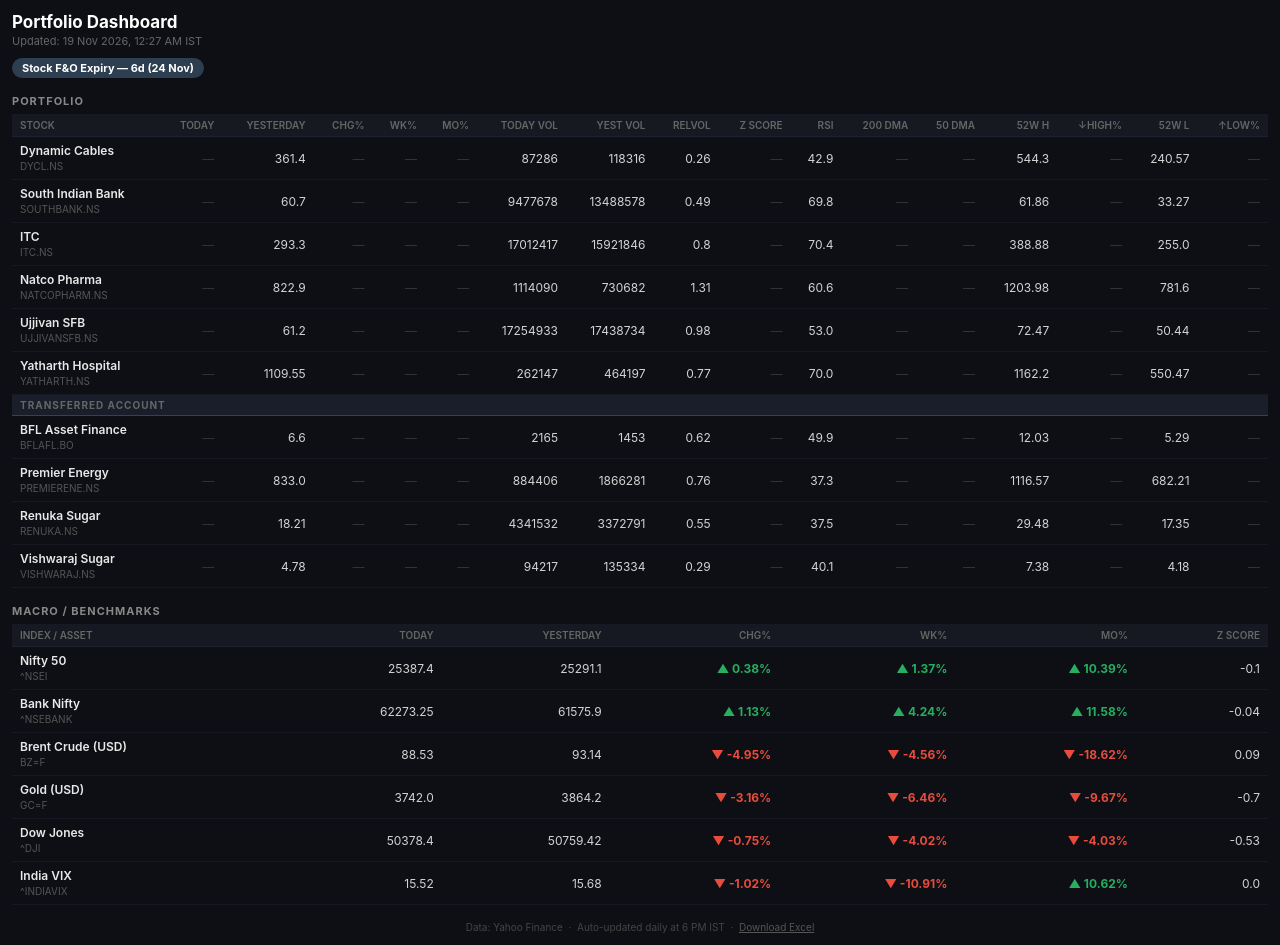
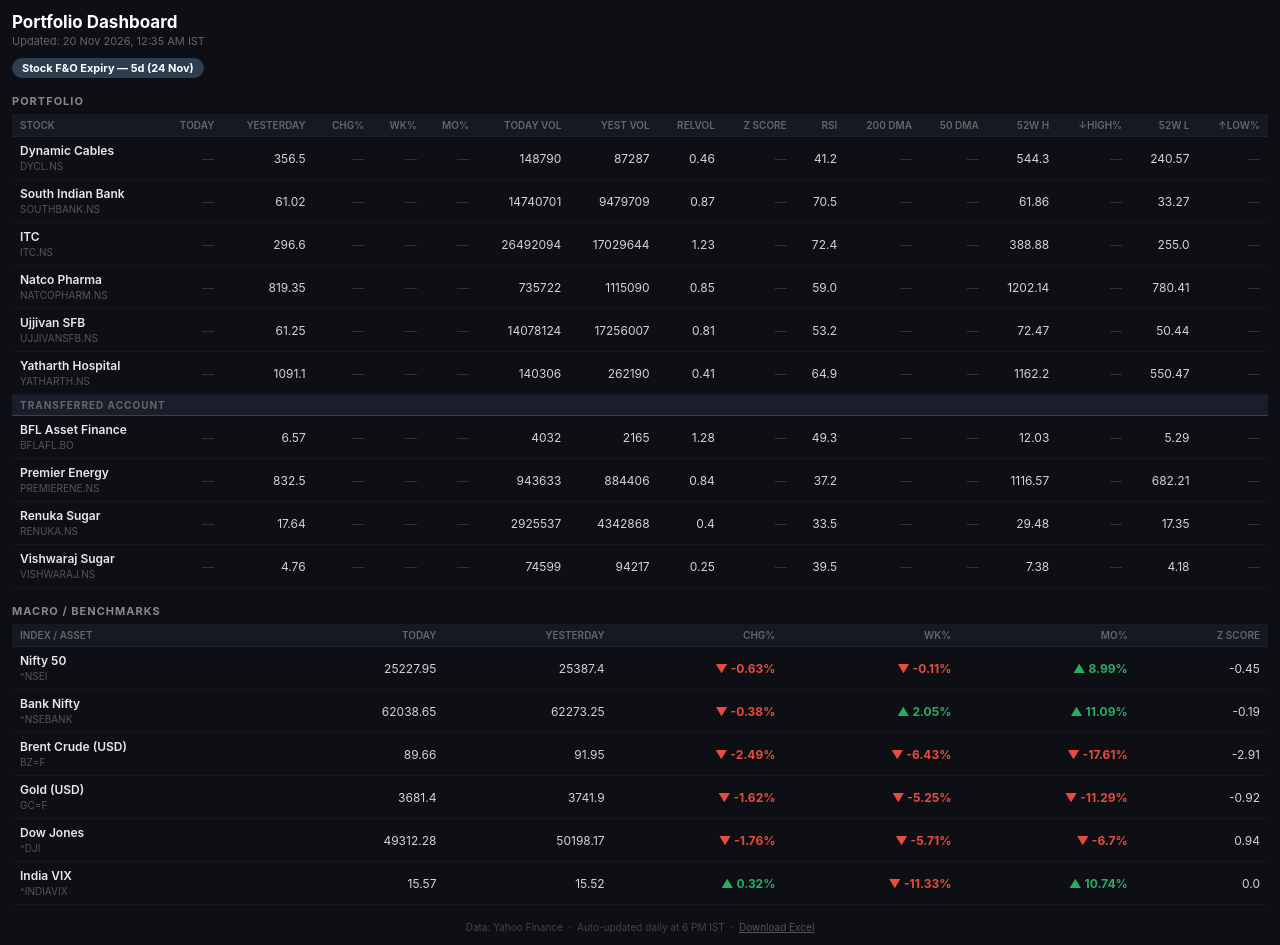
Before and after one commit to sams3011/portfolio-tracker, a plain HTML site: page docs/dashboard.html in a window 1280 px wide. Drawn offline with Linux system fonts and the light colour scheme.

Commit message:
chore: daily portfolio update 2026-11-19 [skip ci]

```diff
--- a/docs/dashboard.html
+++ b/docs/dashboard.html
@@ -39,9 +39,9 @@
 </head>
 <body>
   <h1>Portfolio Dashboard</h1>
-  <div class="sub">Updated: 19 Nov 2026, 12:27 AM IST</div>
+  <div class="sub">Updated: 20 Nov 2026, 12:35 AM IST</div>
 
-  <div class="expiry-bar"><span class="badge" style="background:#2c3e50">Stock F&O Expiry — 6d (24 Nov)</span>
+  <div class="expiry-bar"><span class="badge" style="background:#2c3e50">Stock F&O Expiry — 5d (24 Nov)</span>
 </div>
 
   <div class="sec">Portfolio</div>
@@ -56,60 +56,60 @@
     <tbody>
         <tr>
           <td class="sname">Dynamic Cables<br><small>DYCL.NS</small></td>
-          <td class="na">—</td> <td>361.4</td> <td class="na">—</td>
+          <td class="na">—</td> <td>356.5</td> <td class="na">—</td>
           <td class="na">—</td> <td class="na">—</td>
-          <td>87286</td> <td>118316</td>
-          <td>0.26</td> <td class="na">—</td> <td>42.9</td>
+          <td>148790</td> <td>87287</td>
+          <td>0.46</td> <td class="na">—</td> <td>41.2</td>
           <td class="na">—</td> <td class="na">—</td>
           <td>544.3</td> <td class="na">—</td>
           <td>240.57</td> <td class="na">—</td>
         </tr>
         <tr>
           <td class="sname">South Indian Bank<br><small>SOUTHBANK.NS</small></td>
-          <td class="na">—</td> <td>60.7</td> <td class="na">—</td>
+          <td class="na">—</td> <td>61.02</td> <td class="na">—</td>
           <td class="na">—</td> <td class="na">—</td>
-          <td>9477678</td> <td>13488578</td>
-          <td>0.49</td> <td class="na">—</td> <td>69.8</td>
+          <td>14740701</td> <td>9479709</td>
+          <td>0.87</td> <td class="na">—</td> <td>70.5</td>
           <td class="na">—</td> <td class="na">—</td>
           <td>61.86</td> <td class="na">—</td>
           <td>33.27</td> <td class="na">—</td>
         </tr>
         <tr>
           <td class="sname">ITC<br><small>ITC.NS</small></td>
-          <td class="na">—</td> <td>293.3</td> <td class="na">—</td>
+          <td class="na">—</td> <td>296.6</td> <td class="na">—</td>
           <td class="na">—</td> <td class="na">—</td>
-          <td>17012417</td> <td>15921846</td>
-          <td>0.8</td> <td class="na">—</td> <td>70.4</td>
+          <td>26492094</td> <td>17029644</td>
+          <td>1.23</td> <td class="na">—</td> <td>72.4</td>
           <td class="na">—</td> <td class="na">—</td>
           <td>388.88</td> <td class="na">—</td>
           <td>255.0</td> <td class="na">—</td>
         </tr>
         <tr>
           <td class="sname">Natco Pharma<br><small>NATCOPHARM.NS</small></td>
-          <td class="na">—</td> <td>822.9</td> <td class="na">—</td>
+          <td class="na">—</td> <td>819.35</td> <td class="na">—</td>
           <td class="na">—</td> <td class="na">—</td>
-          <td>1114090</td> <td>730682</td>
-          <td>1.31</td> <td class="na">—</td> <td>60.6</td>
+          <td>735722</td> <td>1115090</td>
+          <td>0.85</td> <td class="na">—</td> <td>59.0</td>
           <td class="na">—</td> <td class="na">—</td>
-          <td>1203.98</td> <td class="na">—</td>
-          <td>781.6</td> <td class="na">—</td>
+          <td>1202.14</td> <td class="na">—</td>
+          <td>780.41</td> <td class="na">—</td>
         </tr>
         <tr>
           <td class="sname">Ujjivan SFB<br><small>UJJIVANSFB.NS</small></td>
-          <td class="na">—</td> <td>61.2</td> <td class="na">—</td>
+          <td class="na">—</td> <td>61.25</td> <td class="na">—</td>
           <td class="na">—</td> <td class="na">—</td>
-          <td>17254933</td> <td>17438734</td>
-          <td>0.98</td> <td class="na">—</td> <td>53.0</td>
+          <td>14078124</td> <td>17256007</td>
+          <td>0.81</td> <td class="na">—</td> <td>53.2</td>
           <td class="na">—</td> <td class="na">—</td>
           <td>72.47</td> <td class="na">—</td>
           <td>50.44</td> <td class="na">—</td>
         </tr>
         <tr>
           <td class="sname">Yatharth Hospital<br><small>YATHARTH.NS</small></td>
-          <td class="na">—</td> <td>1109.55</td> <td class="na">—</td>
+          <td class="na">—</td> <td>1091.1</td> <td class="na">—</td>
           <td class="na">—</td> <td class="na">—</td>
-          <td>262147</td> <td>464197</td>
-          <td>0.77</td> <td class="na">—</td> <td>70.0</td>
+          <td>140306</td> <td>262190</td>
+          <td>0.41</td> <td class="na">—</td> <td>64.9</td>
           <td class="na">—</td> <td class="na">—</td>
           <td>1162.2</td> <td class="na">—</td>
           <td>550.47</td> <td class="na">—</td>
@@ -119,40 +119,40 @@
         </tr>
         <tr>
           <td class="sname">BFL Asset Finance<br><small>BFLAFL.BO</small></td>
-          <td class="na">—</td> <td>6.6</td> <td class="na">—</td>
+          <td class="na">—</td> <td>6.57</td> <td class="na">—</td>
           <td class="na">—</td> <td class="na">—</td>
-          <td>2165</td> <td>1453</td>
-          <td>0.62</td> <td class="na">—</td> <td>49.9</td>
+          <td>4032</td> <td>2165</td>
+          <td>1.28</td> <td class="na">—</td> <td>49.3</td>
           <td class="na">—</td> <td class="na">—</td>
           <td>12.03</td> <td class="na">—</td>
           <td>5.29</td> <td class="na">—</td>
         </tr>
         <tr>
           <td class="sname">Premier Energy<br><small>PREMIERENE.NS</small></td>
-          <td class="na">—</td> <td>833.0</td> <td class="na">—</td>
+          <td class="na">—</td> <td>832.5</td> <td class="na">—</td>
           <td class="na">—</td> <td class="na">—</td>
-          <td>884406</td> <td>1866281</td>
-          <td>0.76</td> <td class="na">—</td> <td>37.3</td>
+          <td>943633</td> <td>884406</td>
+          <td>0.84</td> <td class="na">—</td> <td>37.2</td>
           <td class="na">—</td> <td class="na">—</td>
           <td>1116.57</td> <td class="na">—</td>
           <td>682.21</td> <td class="na">—</td>
         </tr>
         <tr>
           <td class="sname">Renuka Sugar<br><small>RENUKA.NS</small></td>
-          <td class="na">—</td> <td>18.21</td> <td class="na">—</td>
+          <td class="na">—</td> <td>17.64</td> <td class="na">—</td>
           <td class="na">—</td> <td class="na">—</td>
-          <td>4341532</td> <td>3372791</td>
-          <td>0.55</td> <td class="na">—</td> <td>37.5</td>
+          <td>2925537</td> <td>4342868</td>
+          <td>0.4</td> <td class="na">—</td> <td>33.5</td>
           <td class="na">—</td> <td class="na">—</td>
           <td>29.48</td> <td class="na">—</td>
           <td>17.35</td> <td class="na">—</td>
         </tr>
         <tr>
           <td class="sname">Vishwaraj Sugar<br><small>VISHWARAJ.NS</small></td>
-          <td class="na">—</td> <td>4.78</td> <td class="na">—</td>
+          <td class="na">—</td> <td>4.76</td> <td class="na">—</td>
           <td class="na">—</td> <td class="na">—</td>
-          <td>94217</td> <td>135334</td>
-          <td>0.29</td> <td class="na">—</td> <td>40.1</td>
+          <td>74599</td> <td>94217</td>
+          <td>0.25</td> <td class="na">—</td> <td>39.5</td>
           <td class="na">—</td> <td class="na">—</td>
           <td>7.38</td> <td class="na">—</td>
           <td>4.18</td> <td class="na">—</td>
@@ -168,38 +168,38 @@
     <tbody>
         <tr>
           <td class="sname">Nifty 50<br><small>^NSEI</small></td>
-          <td>25387.4</td> <td>25291.1</td> <td class="pos">▲&nbsp;0.38%</td>
-          <td class="pos">▲&nbsp;1.37%</td> <td class="pos">▲&nbsp;10.39%</td>
-          <td>-0.1</td>
+          <td>25227.95</td> <td>25387.4</td> <td class="neg">▼&nbsp;-0.63%</td>
+          <td class="neg">▼&nbsp;-0.11%</td> <td class="pos">▲&nbsp;8.99%</td>
+          <td>-0.45</td>
         </tr>
         <tr>
           <td class="sname">Bank Nifty<br><small>^NSEBANK</small></td>
-          <td>62273.25</td> <td>61575.9</td> <td class="pos">▲&nbsp;1.13%</td>
-          <td class="pos">▲&nbsp;4.24%</td> <td class="pos">▲&nbsp;11.58%</td>
-          <td>-0.04</td>
+          <td>62038.65</td> <td>62273.25</td> <td class="neg">▼&nbsp;-0.38%</td>
+          <td class="pos">▲&nbsp;2.05%</td> <td class="pos">▲&nbsp;11.09%</td>
+          <td>-0.19</td>
         </tr>
         <tr>
           <td class="sname">Brent Crude (USD)<br><small>BZ=F</small></td>
-          <td>88.53</td> <td>93.14</td> <td class="neg">▼&nbsp;-4.95%</td>
-          <td class="neg">▼&nbsp;-4.56%</td> <td class="neg">▼&nbsp;-18.62%</td>
-          <td>0.09</td>
+          <td>89.66</td> <td>91.95</td> <td class="neg">▼&nbsp;-2.49%</td>
+          <td class="neg">▼&nbsp;-6.43%</td> <td class="neg">▼&nbsp;-17.61%</td>
+          <td>-2.91</td>
         </tr>
         <tr>
           <td class="sname">Gold (USD)<br><small>GC=F</small></td>
-          <td>3742.0</td> <td>3864.2</td> <td class="neg">▼&nbsp;-3.16%</td>
-          <td class="neg">▼&nbsp;-6.46%</td> <td class="neg">▼&nbsp;-9.67%</td>
-          <td>-0.7</td>
+          <td>3681.4</td> <td>3741.9</td> <td class="neg">▼&nbsp;-1.62%</td>
+          <td class="neg">▼&nbsp;-5.25%</td> <td class="neg">▼&nbsp;-11.29%</td>
+          <td>-0.92</td>
         </tr>
         <tr>
           <td class="sname">Dow Jones<br><small>^DJI</small></td>
-          <td>50378.4</td> <td>50759.42</td> <td class="neg">▼&nbsp;-0.75%</td>
-          <td class="neg">▼&nbsp;-4.02%</td> <td class="neg">▼&nbsp;-4.03%</td>
-          <td>-0.53</td>
+          <td>49312.28</td> <td>50198.17</td> <td class="neg">▼&nbsp;-1.76%</td>
+          <td class="neg">▼&nbsp;-5.71%</td> <td class="neg">▼&nbsp;-6.7%</td>
+          <td>0.94</td>
         </tr>
         <tr>
           <td class="sname">India VIX<br><small>^INDIAVIX</small></td>
-          <td>15.52</td> <td>15.68</td> <td class="neg">▼&nbsp;-1.02%</td>
-          <td class="neg">▼&nbsp;-10.91%</td> <td class="pos">▲&nbsp;10.62%</td>
+          <td>15.57</td> <td>15.52</td> <td class="pos">▲&nbsp;0.32%</td>
+          <td class="neg">▼&nbsp;-11.33%</td> <td class="pos">▲&nbsp;10.74%</td>
           <td>0.0</td>
         </tr></tbody>
   </table></div>
```
Also changed, not shown: 1 other file.
